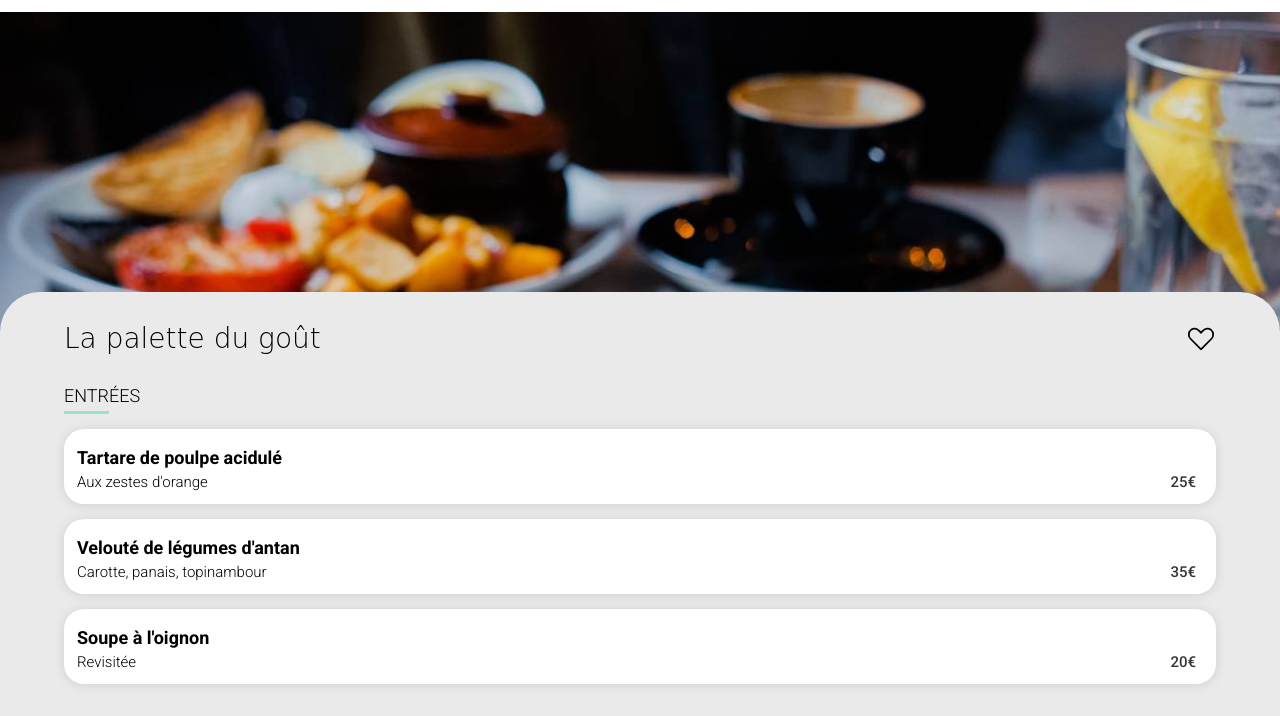
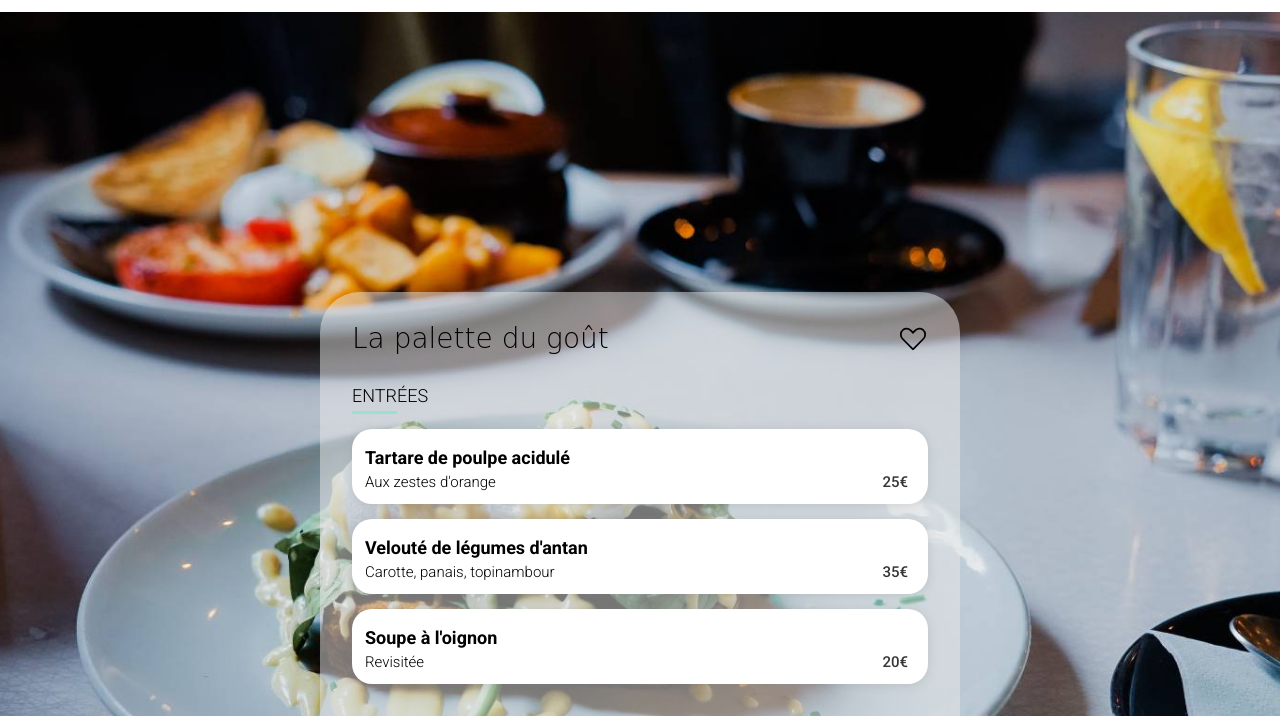
Before and after one commit to Kokotto3000/MelyssaAuberton_3_07062021, a website: page a-la-francaise-menu.html in a window 1280 px wide. Shown: the part 71-787 px from the top of the page. Drawn offline with Linux system fonts and the light colour scheme; a web font is replaced by a local one.

Commit message:
debut version desktop et tablet

```diff
--- a/a-la-francaise-menu.html
+++ b/a-la-francaise-menu.html
@@ -24,8 +24,6 @@
     </header>
 
     <main class="restaurant--a-la-francaise">
-        <div class="restaurant__hero"></div>
-
         <section class="restaurant__menu">
             <div class="restaurant__menu-container">
                 <div class="restaurant__menu-title">
--- a/sass/Pages/_restaurants.scss
+++ b/sass/Pages/_restaurants.scss
@@ -1,13 +1,14 @@
 @include restaurant($restaurants);
-
-.restaurant__hero{
-    width: 100%;
-    height: 35vh;
-}
 
 .restaurant__menu{
     background-color: $grey-light;
     border-radius: 4rem 4rem 0 0;
+    @include desktop{
+        background-color: rgba(234, 234, 234, .5);
+        max-width: 50%;
+        margin: 0 auto;
+        border-radius: 4rem;
+    }
     .restaurant__menu-container{
         width: 90%;
         margin: 0 auto;
--- a/sass/Utils/_mixins.scss
+++ b/sass/Utils/_mixins.scss
@@ -2,12 +2,23 @@
     @each $restaurant in $restaurants{
         .restaurant--#{$restaurant}{
             background: no-repeat top/110% url('../img/restaurants/#{$restaurant}.jpg');
+            padding-top: 35vh;
+            @include desktop{
+                background-attachment: fixed;
+                padding-bottom: 35vh;
+            }
         }
     }
 }
 
 @mixin card-shadow{
     box-shadow: 0rem .1rem 1rem .1rem rgba(126, 126, 126, .2);
+}
+
+@mixin mobile{
+    @media screen and (min-width: map-get($breakpoints, mobile)){
+        @content;
+    }
 }
 
 @mixin tablet{
--- a/sass/Utils/_variables.scss
+++ b/sass/Utils/_variables.scss
@@ -13,6 +13,7 @@ $grey-dark: #353535;
 $restaurants: (a-la-francaise, la-note-enchantee, la-palette-du-gout, le-delice-des-sens);
 
 $breakpoints: (
+    mobile: 300px,
     tablet: 768px,
-    desktop: 1025px
+    desktop: 1024px
 );
```
Also changed, not shown: la-note-enchantee-menu.html (+0 -2 lines), la-palette-du-gout-menu.html (+0 -2 lines), le-delice-des-sens-menu.html (+0 -2 lines), css/style.css, 1 other file.
